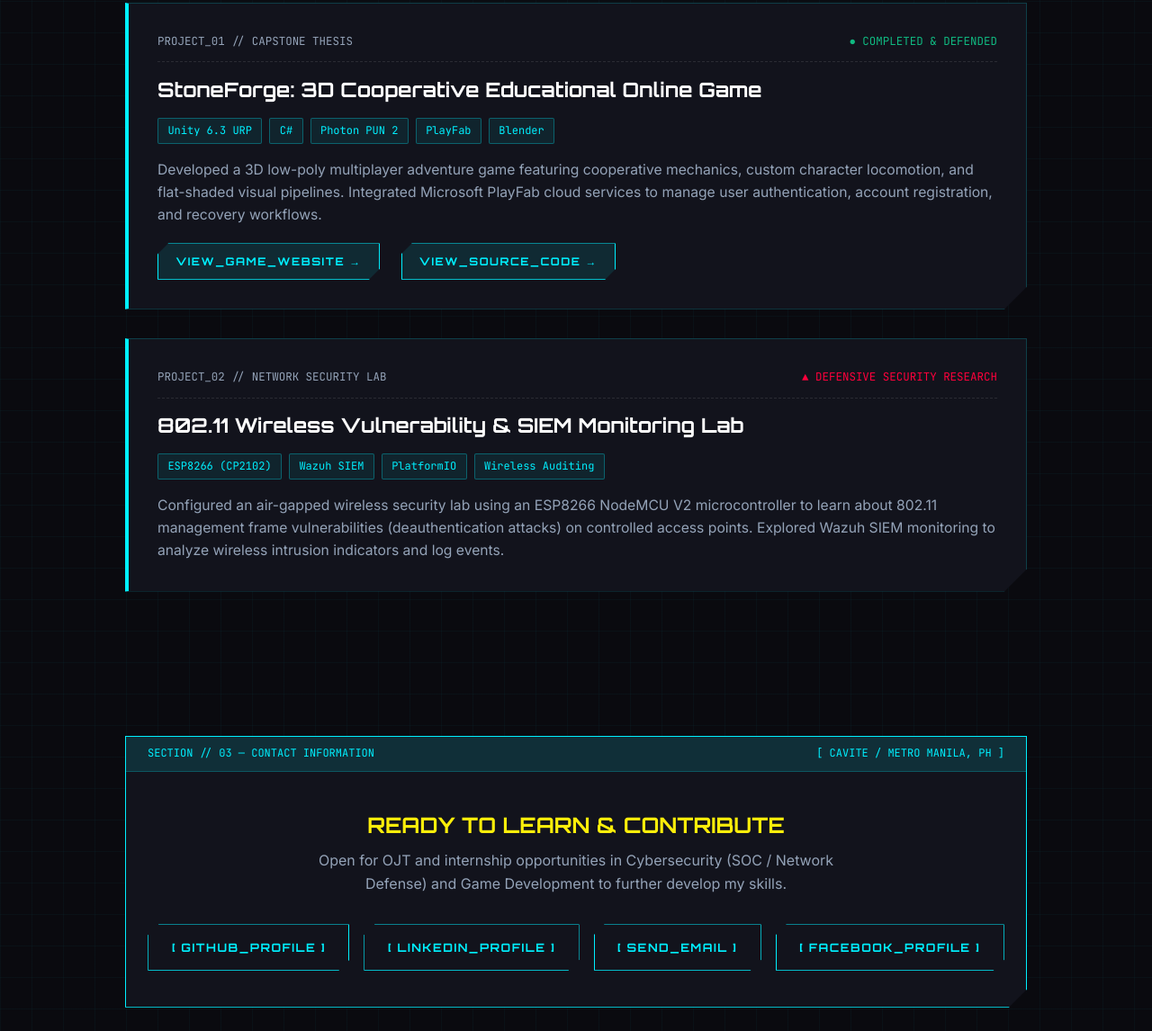
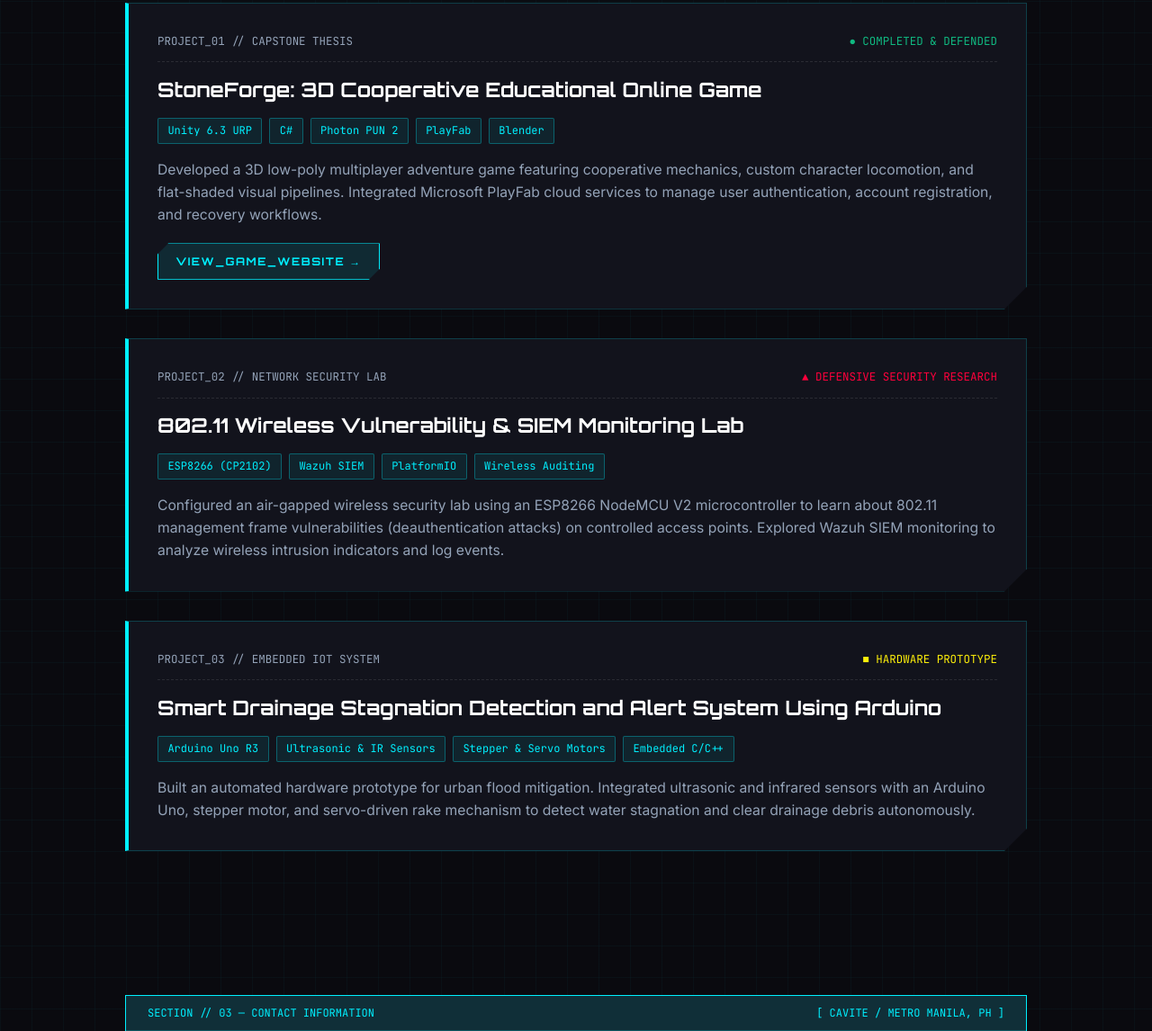
Before and after one commit to GabrielAngeloVelasco/GabrielAngeloVelasco.github.io, a plain HTML site: page index.html in a window 1280 px wide. Shown: the part 1504-2650 px from the top of the page at 90% size. Drawn offline with Linux system fonts and the light colour scheme.

Commit message:
Portfolio design and content v0.4

```diff
--- a/index.html
+++ b/index.html
@@ -118,7 +118,7 @@
                         </p>
                         <div class="shard-actions">
                             <a href="https://stoneforgegame.vercel.app/" class="cyber-btn inline-btn" target="_blank">VIEW_GAME_WEBSITE &rarr;</a>
-                            <a href="https://github.com/GabrielAngeloVelasco/NewStoneForge" class="cyber-btn inline-btn" target="_blank">VIEW_SOURCE_CODE &rarr;</a>
+                            <!-- <a href="https://github.com/GabrielAngeloVelasco/NewStoneForge" class="cyber-btn inline-btn" target="_blank">VIEW_SOURCE_CODE &rarr;</a> -->
                         </div>
                     </div>
                 </article>
@@ -139,6 +139,26 @@
                         </div>
                         <p class="shard-desc">
                             Configured an air-gapped wireless security lab using an ESP8266 NodeMCU V2 microcontroller to learn about 802.11 management frame vulnerabilities (deauthentication attacks) on controlled access points. Explored Wazuh SIEM monitoring to analyze wireless intrusion indicators and log events.
+                        </p>
+                    </div>
+                </article>
+
+                <!-- Project 3: Smart Drainage -->
+                <article class="data-shard">
+                    <div class="shard-meta">
+                        <span class="shard-id">PROJECT_03 // EMBEDDED IOT SYSTEM</span>
+                        <span class="shard-status hardware">■ HARDWARE PROTOTYPE</span>
+                    </div>
+                    <div class="shard-info">
+                        <h3>Smart Drainage Stagnation Detection and Alert System Using Arduino</h3>
+                        <div class="tech-tags">
+                            <span class="tag">Arduino Uno R3</span>
+                            <span class="tag">Ultrasonic &amp; IR Sensors</span>
+                            <span class="tag">Stepper &amp; Servo Motors</span>
+                            <span class="tag">Embedded C/C++</span>
+                        </div>
+                        <p class="shard-desc">
+                            Built an automated hardware prototype for urban flood mitigation. Integrated ultrasonic and infrared sensors with an Arduino Uno, stepper motor, and servo-driven rake mechanism to detect water stagnation and clear drainage debris autonomously.
                         </p>
                     </div>
                 </article>
```
